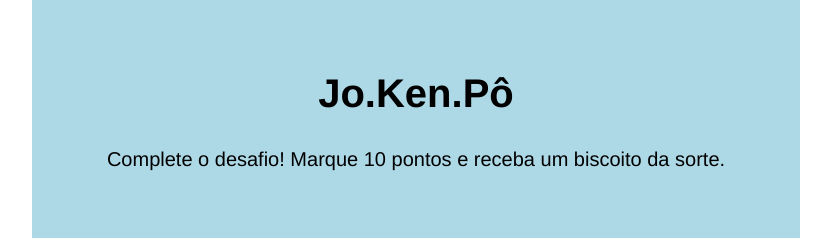
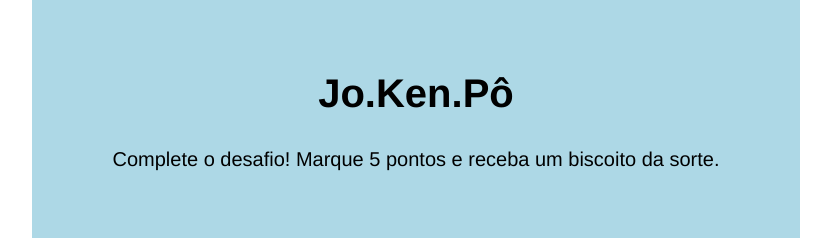
Before and after one commit to costaadiego1989/my-jokenpo, a React (Create React App) app: page / in a window 1280 px wide. Shown: the top 238 px of the page, without its empty margins (224-1055 px from the left). Built offline with nearby package versions, Linux system fonts and the light colour scheme.

Commit message:
fix: alterado para 5 vitorias.

```diff
--- a/src/components/jokenpo.jsx
+++ b/src/components/jokenpo.jsx
@@ -100,18 +100,18 @@ export const Jokenpo = () => {
     <>
       <div style={{ marginTop: "-100px" }}>
         <h2 style={{ textAlign: "center" }}>Jo.Ken.Pô</h2>
-        {userWin === 1 ? (
+        {userWin === 5 ? (
           <p style={{ fontSize: "1.25rem" }}>
             Desafio completo! Abra seu biscoito da sorte.
           </p>
         ) : (
           <p style={{ fontSize: "1.25rem", marginBottom: "90px" }}>
-            Complete o desafio! Marque 10 pontos e receba um biscoito da sorte.
+            Complete o desafio! Marque 5 pontos e receba um biscoito da sorte.
           </p>
         )}
       </div>
-      {userWin === 1 ? <BiscoitoDaSorte userWin={userWin} /> : null}
-      {userWin !== 1 ? (
+      {userWin === 5 ? <BiscoitoDaSorte userWin={userWin} /> : null}
+      {userWin !== 5 ? (
         <div className="container">
           <div className="userSide">
             <div className="userSideInformation">
```
